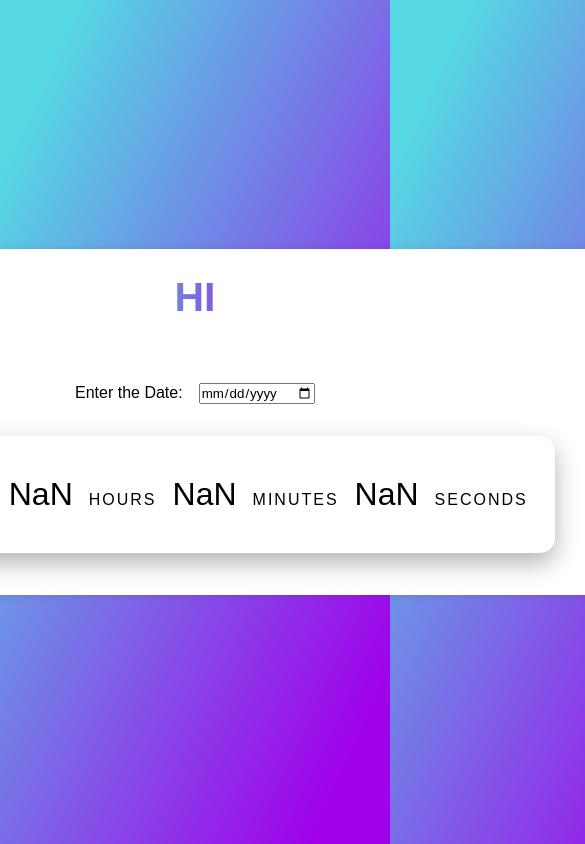
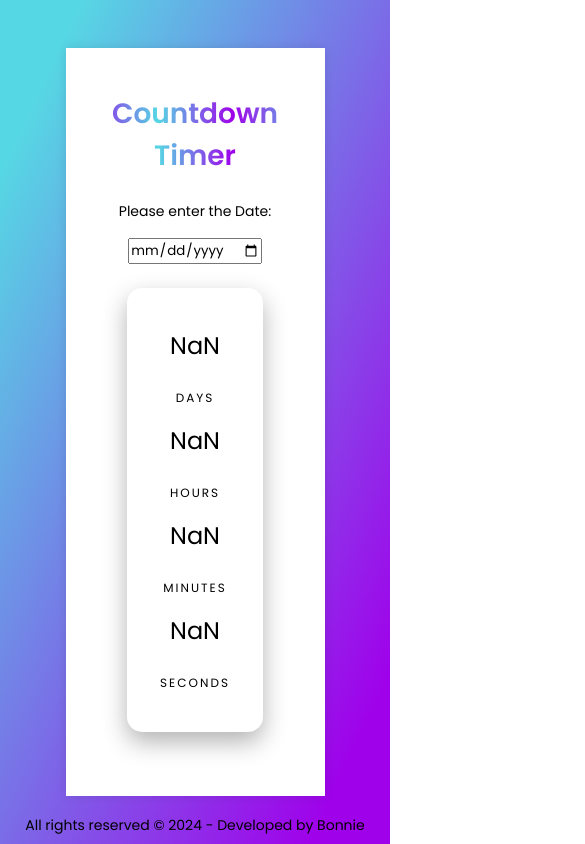
Before and after one commit to B-Baumeister/Countdown-Timer, a plain HTML site: page index.html in a window 390 px wide. Shown: the whole page, 585 px wide, since content can reach past the window. Drawn offline with Linux system fonts and the light colour scheme.

Commit message:
add improved mobile view

```diff
--- a/index.html
+++ b/index.html
@@ -9,11 +9,12 @@
   </head>
   <body>
     <div class="container">
-      <h1>HI</h1>
+      <h1>Countdown Timer</h1>
+
       <form data-js="form">
         <div class="formRow">
           <label class="input-data" for="InputCountdownDate"
-            >Enter the Date:
+            >Please enter the Date:
           </label>
           <input
             type="date"
@@ -37,5 +38,8 @@
         </p>
       </div>
     </div>
+    <div class="developedBy">
+      <p class="input-data">All rights reserved © 2024 - Developed by Bonnie</p>
+    </div>
   </body>
 </html>
--- a/styles/style.css
+++ b/styles/style.css
@@ -1,3 +1,4 @@
+@import url('https://fonts.googleapis.com/css?family=Poppins:400,500,600,700&display=swap');
 * {
   margin: 0;
   padding: 0;
@@ -7,6 +8,7 @@
 }
 body {
   display: flex;
+  flex-direction: column;
   align-items: center;
   justify-content: center;
   min-height: 100vh;
@@ -36,8 +38,22 @@ body {
   -webkit-background-clip: text;
   -webkit-text-fill-color: transparent;
 }
-.container form {
+/* .container form {
   padding: 30px 0 0 0;
+} */
+.input-data {
+  text-align: center;
+  font-size: 16px;
+  font-weight: 400;
+  font-family: 'Poppins', sans-serif;
+}
+.input-data input {
+  display: block;
+  width: 100%;
+  height: 100%;
+  border: none;
+  font-size: 17px;
+  border-bottom: 2px solid rgba(0, 0, 0, 0.12);
 }
 .formRow {
   display: flex;
@@ -61,6 +77,7 @@ body {
   align-items: center;
   gap: 1rem;
   font-size: 3rem;
+  width: 100%;
 }
 
 .timeUnit {
@@ -69,11 +86,53 @@ body {
   letter-spacing: 2px;
   margin-top: 10px;
 }
+.developedBy {
+  text-align: center;
+  position: fixed;
+  bottom: 0;
+  margin: 0.5rem;
+}
+
 @media (max-width: 600px) {
+  .container {
+    width: 70%;
+    padding: 1rem;
+    /* margin: 1rem; */
+    box-sizing: border-box;
+    display: flex;
+    flex-direction: column;
+    align-items: center;
+  }
+
+  .container h1 {
+    font-size: 28px;
+    padding: 1rem;
+    margin: 0.8rem 0 0.5rem;
+  }
+  .input-data {
+    font-size: 14px;
+  }
+  .formRow {
+    display: flex;
+    flex-direction: column;
+    margin: 0 0 0.5rem 0;
+  }
+
   .timer {
-    font-size: 2rem;
+    font-size: 24px;
   }
   .timeUnit {
-    font-size: 1rem;
+    font-size: 12px;
+  }
+  .countdown {
+    width: 60%;
+    text-align: center;
+    display: flex;
+    flex-direction: column;
+    align-items: center;
+    margin: 1rem 0 3rem 0;
+  }
+  .countdown .timer {
+    flex-direction: column;
   }
 }
```
